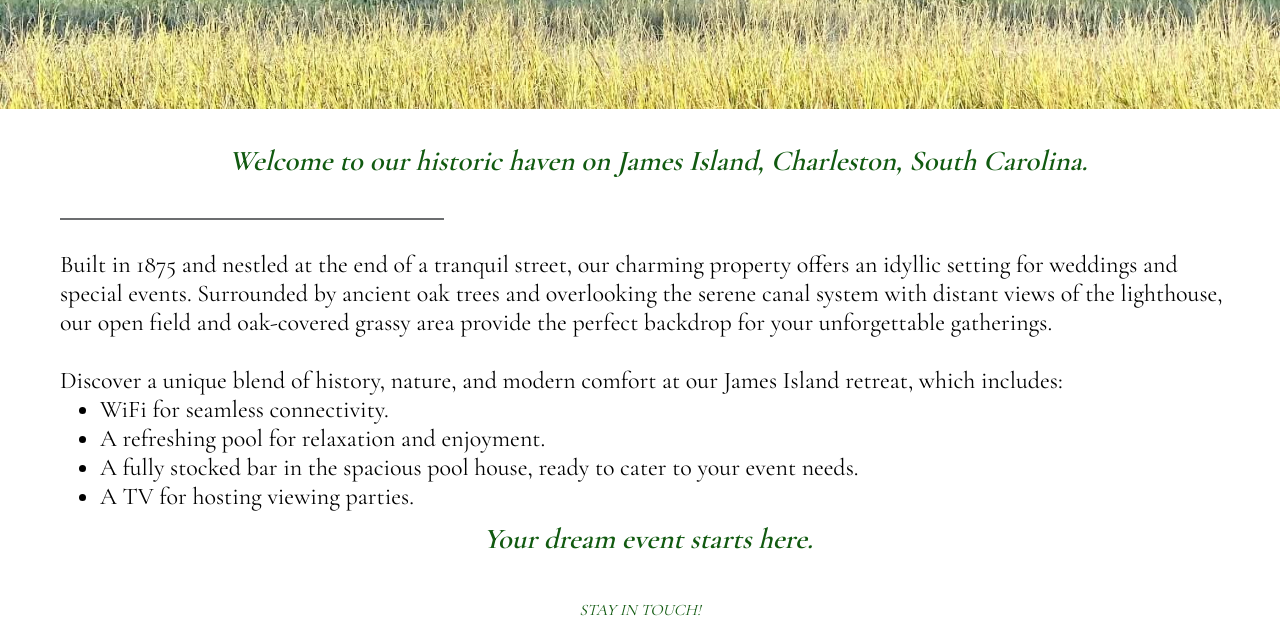
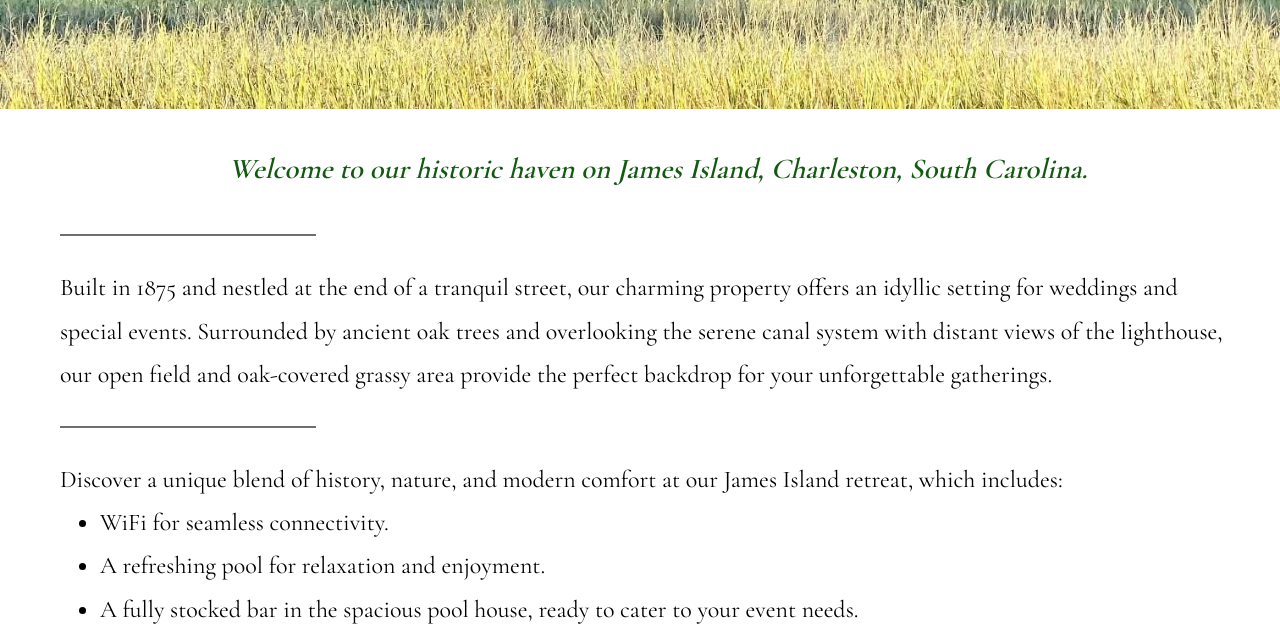
Before and after one commit to SarKetch/Portfolio1, a plain HTML site: page index.html in a window 1280 px wide. Shown: the part 840-1466 px from the top of the page. Drawn offline with nearby package versions, Linux system fonts and the light colour scheme; grey boxes are pictures that could not be loaded.

Commit message:
adjusted vw to seperator. added another in between intro text paragraphs.

```diff
--- a/assets/css/style.css
+++ b/assets/css/style.css
@@ -172,7 +172,7 @@ p ul {
 
 .separator {
     border: 1px solid rgb(108, 110, 112);
-    width: 30vw;
+    width: 20vw;
     margin: 30px 0;
     display: flex;
     justify-content: center;
@@ -192,6 +192,7 @@ p ul {
     margin: 1em;
     font-size: 1.5em;
     color: black;
+    line-height: 1.8;
 }
 #intro-text h3 {
     font-size: larger;
--- a/index.html
+++ b/index.html
@@ -81,7 +81,7 @@
                 oak trees and overlooking the serene canal system with distant views of the lighthouse, our open field and
                 oak-covered
                 grassy area provide the perfect backdrop for your unforgettable gatherings.</p>
-                <br>
+                <div class="separator"></div>
                 <p>Discover a unique blend of history, nature, and modern comfort at our James Island retreat, which includes:
             <ul id="ameneties">
                 <li>WiFi for seamless connectivity.</li>
```
